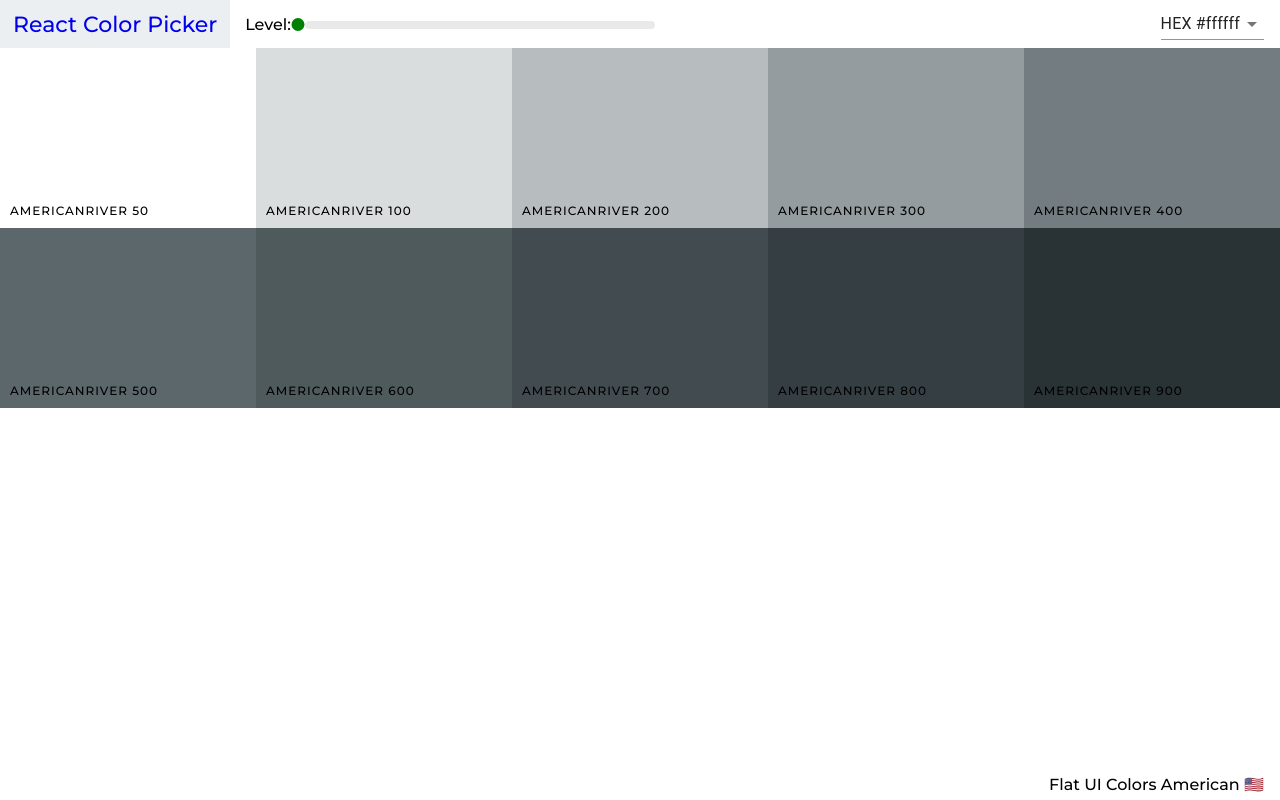
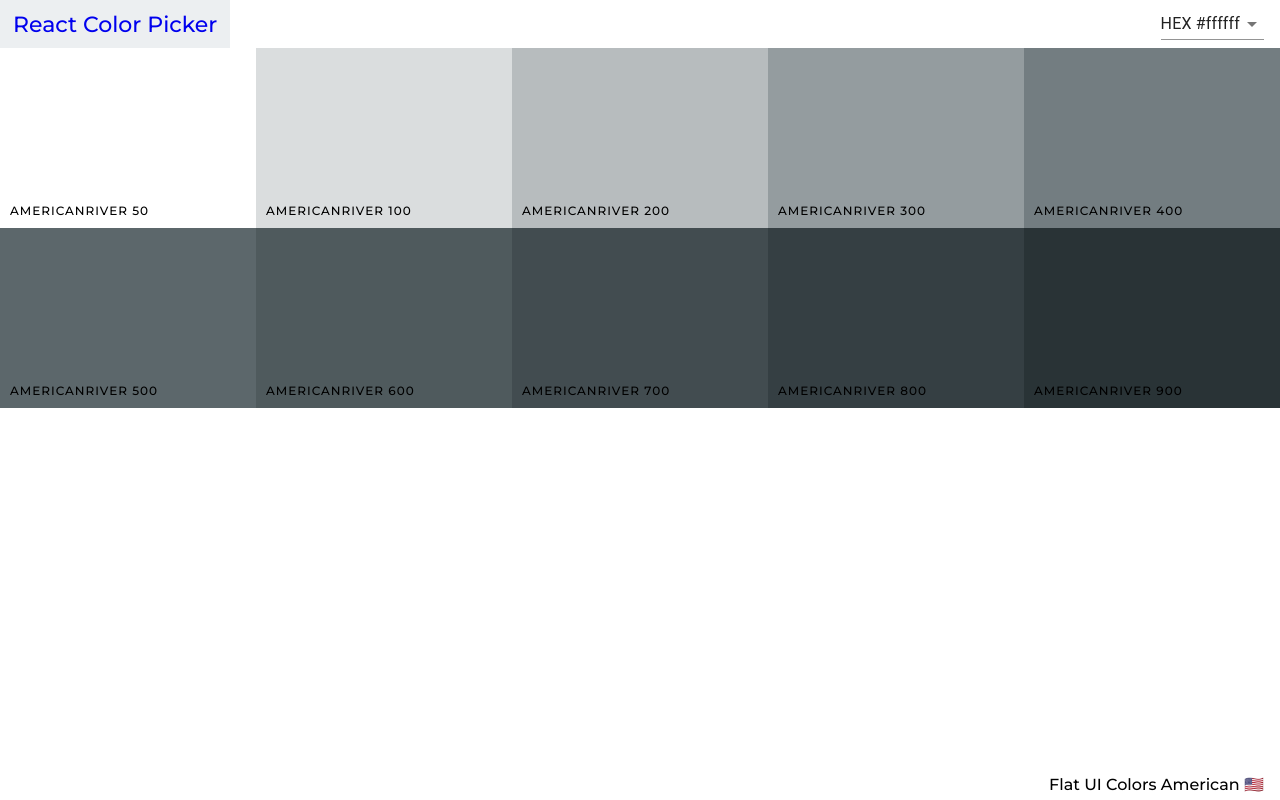
Before and after one commit to rookiemonkey/colorpalettes, a React (Create React App) app: page /palette/flat-ui-colors-american/americanriver in a window 1280 px wide. Built offline with nearby package versions, Linux system fonts and the light colour scheme.

Commit message:
added conditional rendering for single color route slider

```diff
--- a/src/components/NavBar.js
+++ b/src/components/NavBar.js
@@ -1,5 +1,5 @@
 import React, { Component } from 'react';
-import { Link } from 'react-router-dom';
+import { Link, withRouter } from 'react-router-dom';
 import Slider from 'rc-slider';
 import Select from '@material-ui/core/Select';
 import 'rc-slider/assets/index.css';
@@ -33,7 +33,9 @@ class NavBar extends Component {
                     <Link to='/'>React Color Picker</Link>
                 </div>
 
-                <div className="Navbar-slider-container">
+                {
+                    this.props.match.path !== "/palette/:id/:colorid"
+                        ? <div className="Navbar-slider-container">
 
                             <span className="Navbar-level">
                                 Level: {level}
@@ -50,6 +52,8 @@ class NavBar extends Component {
                             </div>
 
                         </div>
+                        : null
+                }
 
                 <div className="Select-container">
                     <Select value={format} onChange={this.handleChangeFormat}>
@@ -64,4 +68,4 @@ class NavBar extends Component {
     }
 }
 
-export default NavBar;
+export default withRouter(NavBar);
--- a/src/components/PaletteSingle.js
+++ b/src/components/PaletteSingle.js
@@ -17,7 +17,6 @@ class PaletteSingle extends Component {
         let allColors = palette.colors;
         for (let level in allColors) {
             allColors[level].forEach(c => {
-                console.log(c)
                 if (c.id == colorId) {
                     shades.push({
                         name: c.name,
```
Lines whose indentation alone changed are shown as unchanged.
